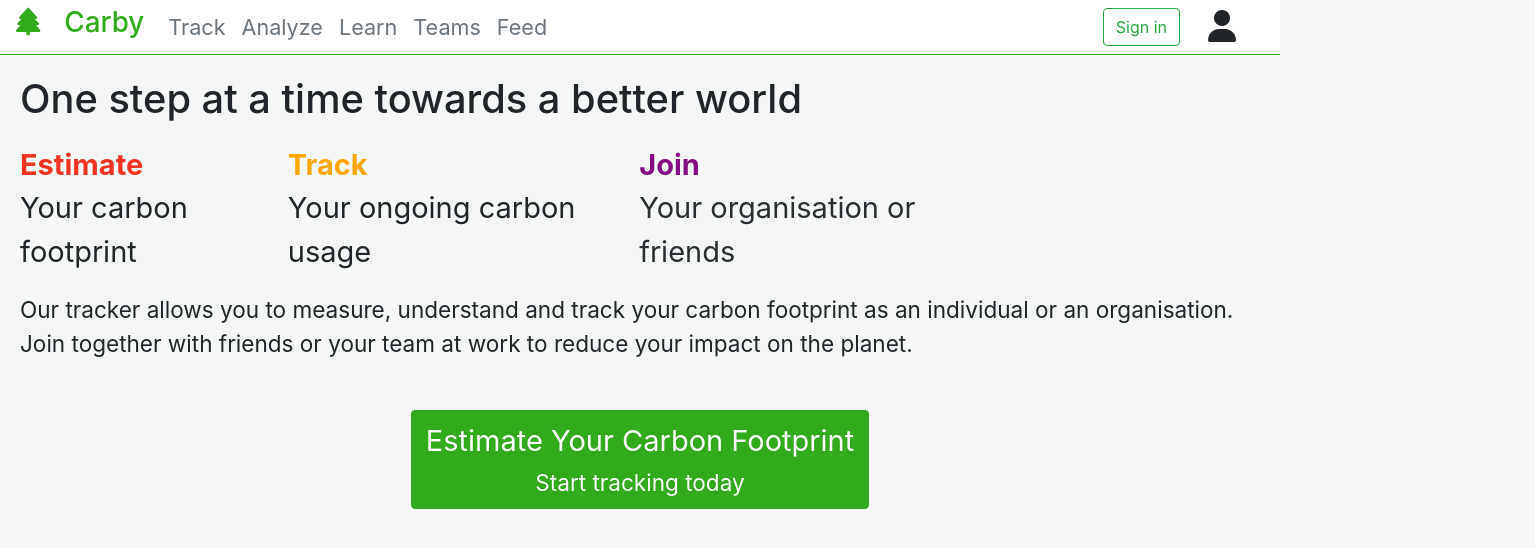
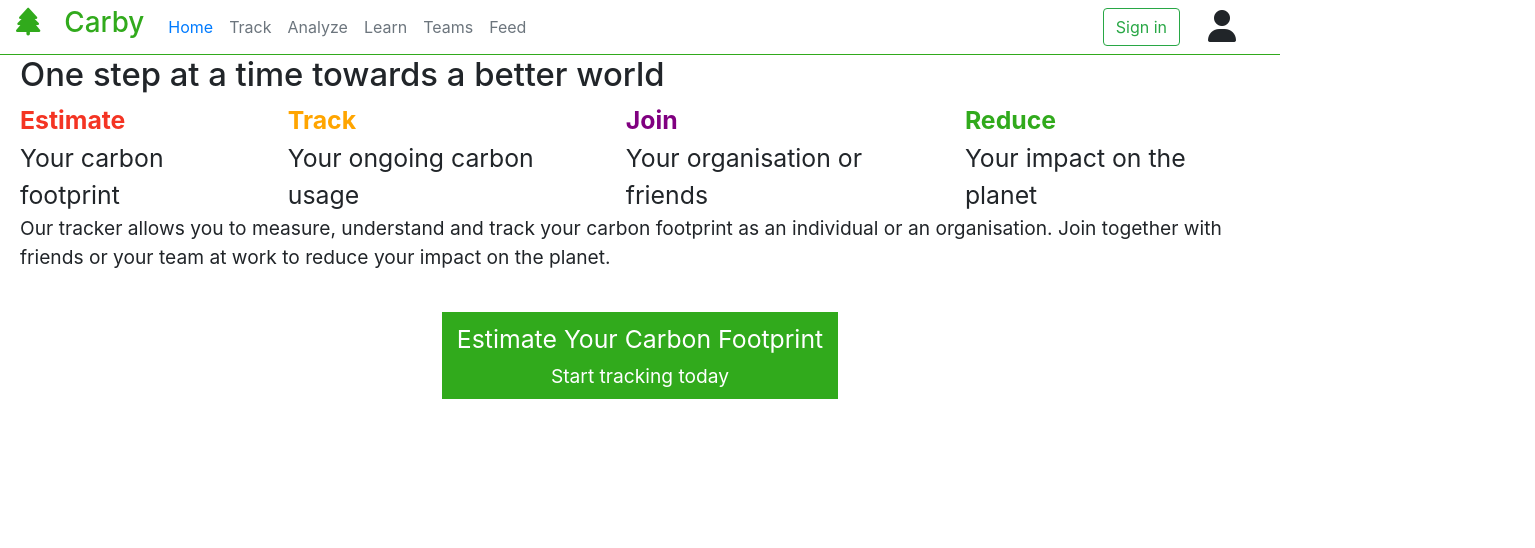
Before and after one commit to ThinkTech-TR/carbontracker-react-app, a React (Create React App) app: page / in a window 1280 px wide. Shown: the top 548 px of the page, 1535 px wide, since content can reach past the window. Built offline with nearby package versions, Linux system fonts and the light colour scheme.

Commit message:
Merging with Landing and Login pafes. Adding React Router

```diff
--- a/package.json
+++ b/package.json
@@ -15,6 +15,7 @@
     "react-bootstrap": "^1.4.0",
     "react-dom": "^17.0.1",
     "react-icons": "^4.1.0",
+    "react-router-dom": "^5.2.0",
     "react-scripts": "4.0.1",
     "web-vitals": "^0.2.4"
   },
--- a/src/App.js
+++ b/src/App.js
@@ -1,12 +1,12 @@
 import './App.css';
-import Landing from './Components/Landing/Landing'
 import Header from './Components/Header/Header'
+
+
 
 function App() {
     return (
         <div className="App">
-            <Header />
-            <Landing />
+            <Header></Header>
         </div>
     );
 }
--- a/src/Components/Header/Header.js
+++ b/src/Components/Header/Header.js
@@ -1,8 +1,18 @@
+import React from 'react';
+import {
+    BrowserRouter as Router,
+    Switch,
+    Route,
+    Link
+    } from "react-router-dom";
+
 import './Header.css';
-
+import Landing from '../Landing/Landing'
+import Login from '../Login/Login'
 
 function Header() {
     return (
+        <Router>
         <div className="header">
             <header>
                 <nav className="navbar navbar-expand-lg green-border navigation">
@@ -14,6 +24,7 @@ function Header() {
                     </button>
                     <div className="collapse navbar-collapse" id="navbarNav">
                         <div className="navbar-nav">
+                        <Link to="/" className="nav-item nav-link active">Home</Link>
                         <a className="nav-item nav-link active disabled" href="#">Track</a>
                         <a className="nav-item nav-link disabled" href="#">Analyze<span class="sr-only">(current)</span></a>
                         <a className="nav-item nav-link disabled" href="#">Learn</a>
@@ -21,14 +32,20 @@ function Header() {
                         <a className="nav-item nav-link disabled" href="#">Feed</a>
                         </div>
                     </div>
-                        <button type="button" className="btn btn-outline-success d-none d-md-block">Sign in</button>
+                    <Link to="/login"><button type="button" className="btn btn-outline-success d-none d-md-block">Sign in</button></Link>
                         <button type="button" className="btn">
-                        <i class="fas fa-user fa-2x"></i>
+                        <i className="fas fa-user fa-2x"></i>
                         {/* <img src="/img/logOut.png" alt="Avatar" className="user-actions"/> */}
                         </button>
                 </nav>
             </header>
         </div>
+        <Switch>
+            <Route path="/login"><Login /></Route>
+            <Route path="/"><Landing /></Route>
+
+        </Switch>
+        </Router>
         );
     }
 
```
Also changed, not shown: 1 other file (tests, documents, lock files or other folders).
